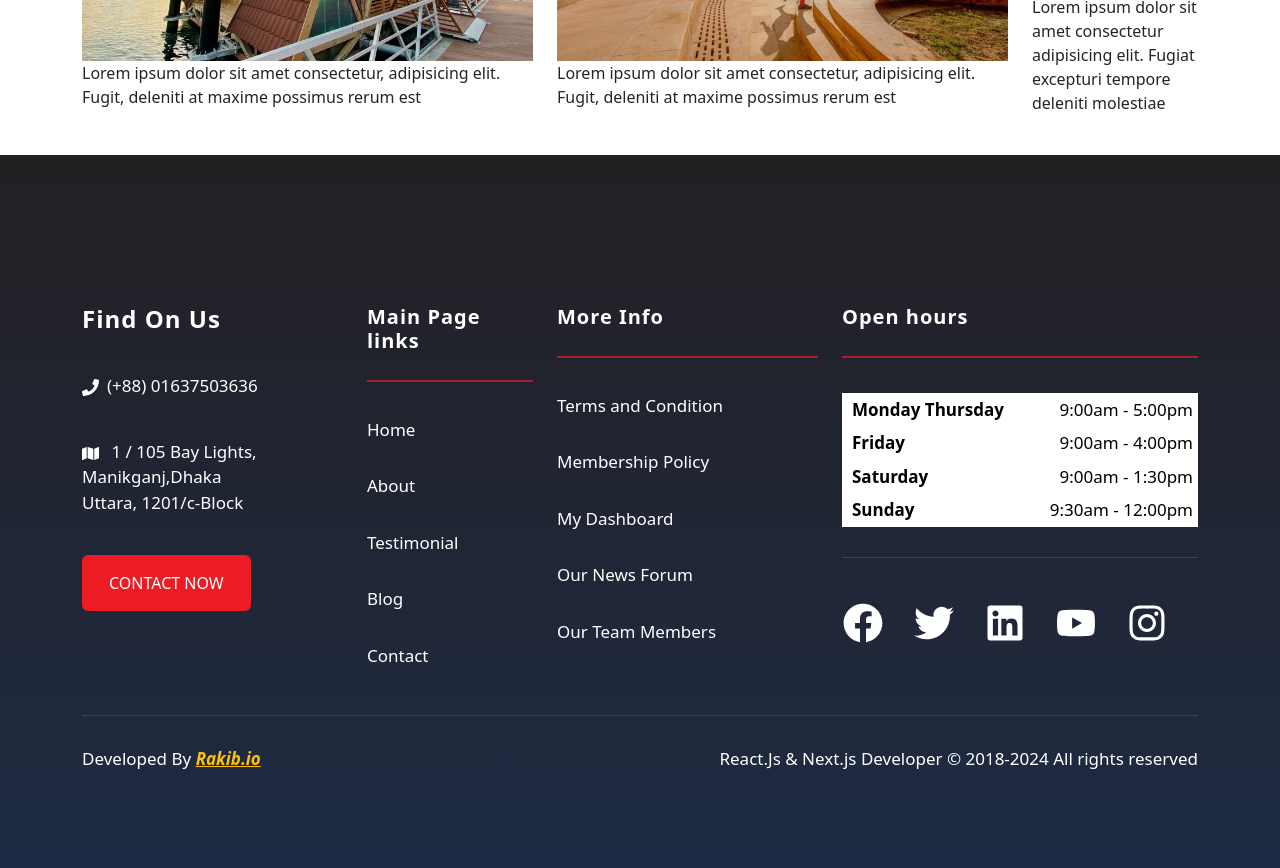
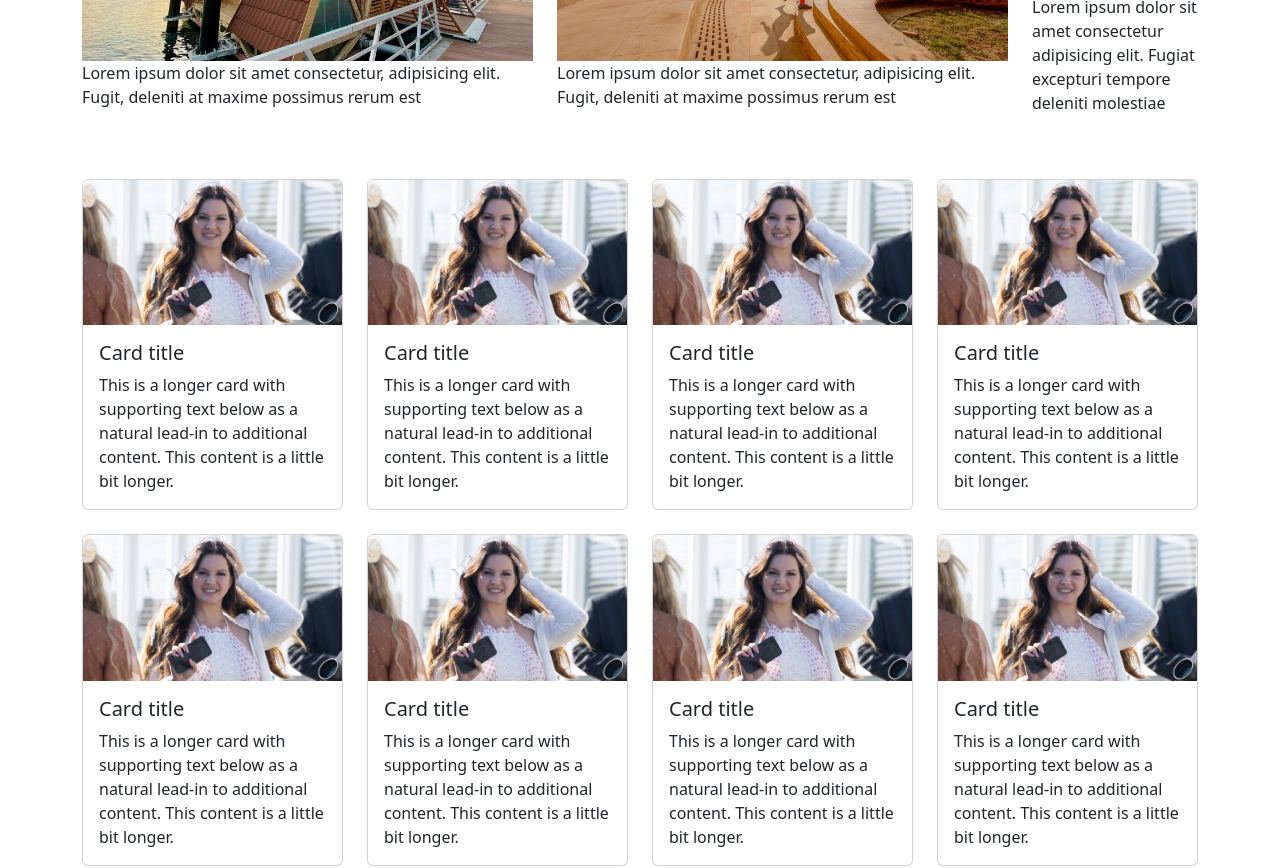
Before and after one commit to SheikhRakibhossain/CNC, a React (Vite) app: page /style in a window 1280 px wide. Shown: the part 3140-4008 px from the top of the page. Built offline with nearby package versions, Linux system fonts and the light colour scheme; no server answers.

Commit message:
fashion section created

```diff
--- /dev/null
+++ b/src/pages/StylePage/Fashion.jsx
@@ -0,0 +1,36 @@
+import React from 'react';
+import Card from 'react-bootstrap/Card';
+import Col from 'react-bootstrap/esm/Col';
+import Row from 'react-bootstrap/esm/Row';
+import fashion from '../../assets/girlscat/fashionGirl.webp'
+import Container from 'react-bootstrap/esm/Container';
+
+const Fashion = () => {
+
+
+    return (
+        <>
+        <Container>
+            <Row xs={1} md={2} lg={4} className="g-4 py-4">
+                {Array.from({ length: 8 }).map((_, idx) => (
+                    <Col key={idx}>
+                        <Card>
+                            <Card.Img variant="top" src={fashion} />
+                            <Card.Body>
+                                <Card.Title>Card title</Card.Title>
+                                <Card.Text>
+                                    This is a longer card with supporting text below as a natural
+                                    lead-in to additional content. This content is a little bit
+                                    longer.
+                                </Card.Text>
+                            </Card.Body>
+                        </Card>
+                    </Col>
+                ))}
+            </Row>
+        </Container>
+        </>
+    );
+};
+
+export default Fashion;
--- a/src/pages/StylePage/Style.jsx
+++ b/src/pages/StylePage/Style.jsx
@@ -3,6 +3,7 @@ import StyleSlider from './StyleSlider';
 import LatestStyle from './LatestStyle';
 import Arts from './Arts';
 import Architecture from './Architecture';
+import Fashion from './Fashion';
 
 const Style = () => {
     return (
@@ -11,6 +12,7 @@ const Style = () => {
             <LatestStyle />
             <Arts />
             <Architecture/>
+            <Fashion/>
 
         </>
     );
```
Also changed, not shown: src/assets/girlscat/fashionGirl.webp (added).
